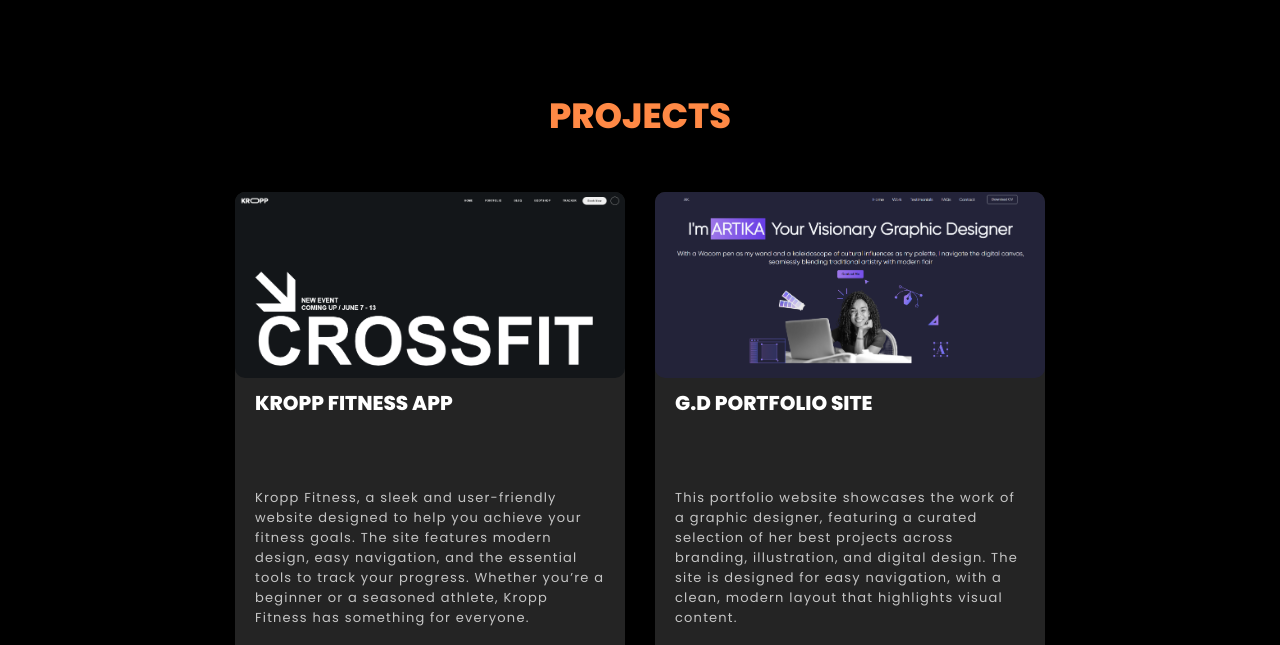
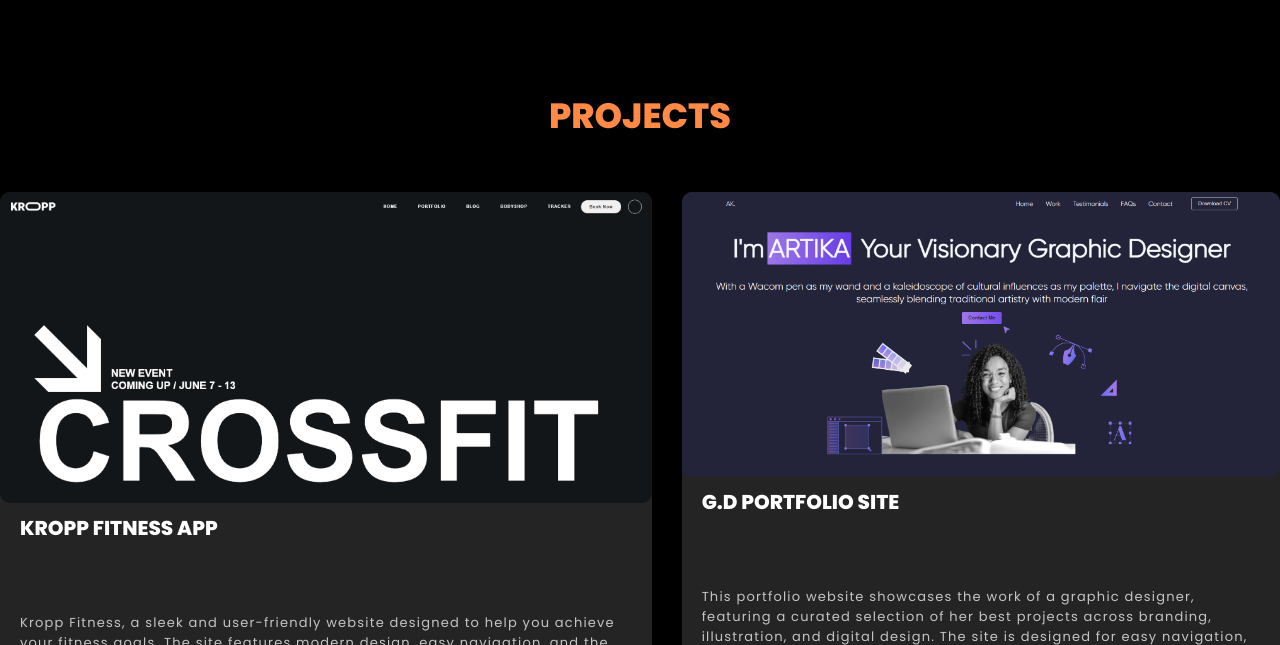
Before and after one commit to Obayuwana22/My-Portfolio, a plain HTML site: page index.html in a window 1280 px wide. Shown: the part 1117-1762 px from the top of the page. Drawn offline with Linux system fonts and the light colour scheme.

Commit message:
new commit

```diff
--- a/css/styles.css
+++ b/css/styles.css
@@ -340,7 +340,7 @@ a {
   .project-one,
   .project-two {
     height: auto;
-    width: 390px;
+    /* width: 390px; */
   }
 
   .project-links {
@@ -352,7 +352,6 @@ a {
   .Projects-container .project-title {
     font-size: 3.5rem;
     margin-bottom: 50px;
-    /* text-align: center; */
   }
 
   .project-one .project-title,
--- a/index.html
+++ b/index.html
@@ -67,7 +67,7 @@
             </div>
           </div>
         </section>
-        <section id="Projects">
+        <section id="projects">
           <div class="Projects-container">
             <h2 class="project-title">Projects</h2>
             <div class="project-content">
@@ -126,6 +126,7 @@
             </div>
           </div>
         </section>
+        <section id="experience"></section>
       </main>
     </div>
     <script src="index.js"></script>
```
